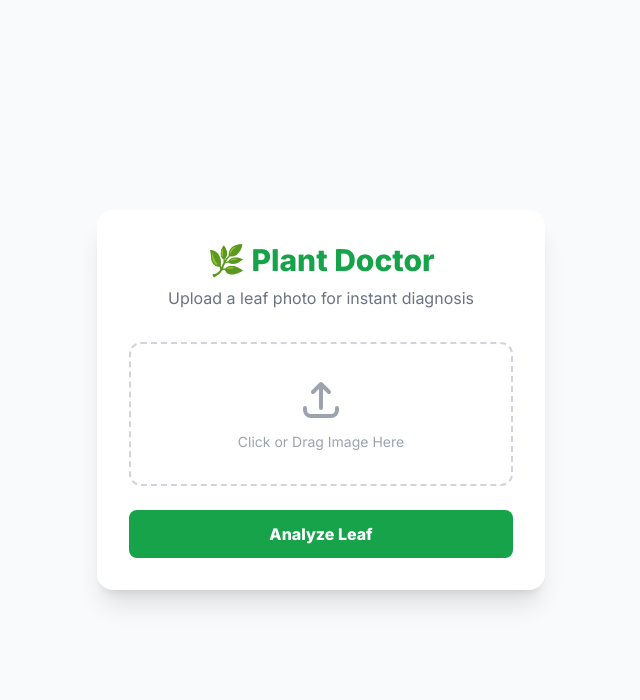
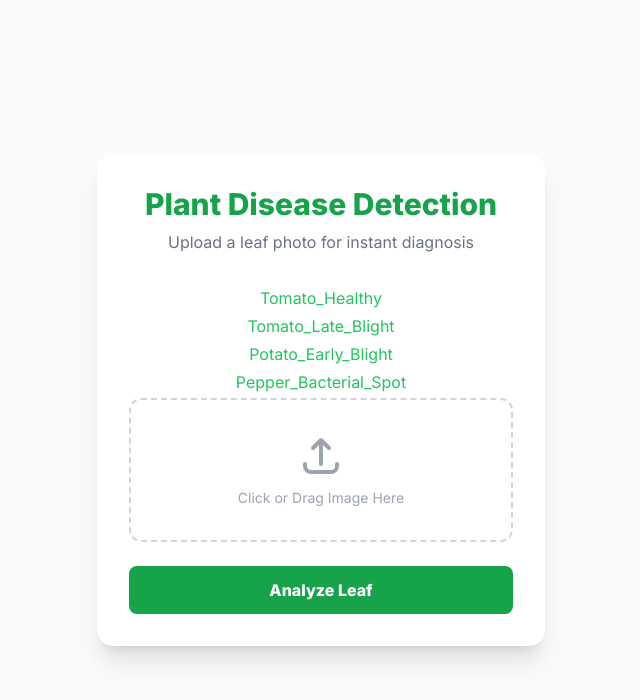
Before and after one commit to YOOSUF-HUB/Plant-Disease-Detection-CNN, a Flask app: page / in a window 1280 px wide. Shown: the top 700 px of the page, without its empty margins (319-959 px from the left). Run offline with Flask 3, Linux system fonts and the light colour scheme; some libraries are stand-ins or nearby versions.

Commit message:
UI Changes

```diff
--- a/app.py
+++ b/app.py
@@ -7,16 +7,25 @@ app = Flask(__name__)
 
 # --- CONFIGURATION ---
 MODEL_PATH = 'model.tflite'
+
+# IMPORTANT: These must match the alphabetical order of the folders
+# you used for training (the "plant_data" folder names).
 CLASS_NAMES = [
-    'Pepper__bell___Bacterial_spot',
-    'Potato___Early_blight',
-    'Tomato_healthy',
-    'Tomato_Late_blight'
+    'Pepper_Bacterial_Spot',
+    'Potato_Early_Blight',
+    'Tomato_Healthy',       # 'H' comes before 'L'
+    'Tomato_Late_Blight'
 ]
 # ---------------------
 
 # 1. Load TFLite Model
-interpreter = tf.lite.Interpreter(model_path=MODEL_PATH)
+# Note: If running on Mac/Linux without full TF, use: import tflite_runtime.interpreter as tf
+try:
+    interpreter = tf.lite.Interpreter(model_path=MODEL_PATH)
+except AttributeError:
+    import tflite_runtime.interpreter as tflite
+    interpreter = tflite.Interpreter(model_path=MODEL_PATH)
+
 interpreter.allocate_tensors()
 
 # Get input and output details
@@ -37,37 +46,37 @@ def predict():
     try:
         # 2. Preprocess Image
         image = Image.open(file)
+
+        # Ensure RGB (removes Alpha channels if png)
+        if image.mode != "RGB":
+            image = image.convert("RGB")
+
         # Resize to 256x256 (Must match your training input)
         img = ImageOps.fit(image, (256, 256), method=Image.Resampling.LANCZOS)
 
         # Convert to array & float32
+        # Result is [0.0, 255.0]. We DO NOT divide by 255 here
+        # because your model has a Rescaling(1./255) layer inside.
         img_array = np.asarray(img).astype(np.float32)
 
         # Add batch dimension (1, 256, 256, 3)
         img_batch = np.expand_dims(img_array, axis=0)
 
-        # 3. Run Inference (TFLite style)
-        # Set the input tensor
+        # 3. Run Inference
         interpreter.set_tensor(input_details[0]['index'], img_batch)
-
-        # Run the calculation
         interpreter.invoke()
-
-        # Get the output tensor
         output_data = interpreter.get_tensor(output_details[0]['index'])
 
         # 4. Process Results
         predicted_index = np.argmax(output_data)
         predicted_class = CLASS_NAMES[predicted_index]
-        confidence = float(np.max(output_data))
 
-        # Adjust confidence logic if your model outputs logits (raw numbers) instead of probabilities
-        # If confidence is like 14.5 or -3.2, we might need softmax here.
-        # Assuming your model ends with Softmax, this is fine.
+        # Get confidence as a percentage (0 to 100)
+        confidence = float(np.max(output_data)) * 100
 
         return jsonify({
             'class': predicted_class,
-            'confidence': confidence
+            'confidence': round(confidence, 2)
         })
 
     except Exception as e:
--- a/templates/index.html
+++ b/templates/index.html
@@ -8,33 +8,61 @@
     <link href="https://fonts.googleapis.com/css2?family=Inter:wght@400;600;800&display=swap" rel="stylesheet">
     <style>
         body { font-family: 'Inter', sans-serif; }
+        /* Simple spinner animation */
+        .loader {
+            border: 3px solid #f3f3f3;
+            border-top: 3px solid #16a34a; /* green-600 */
+            border-radius: 50%;
+            width: 20px;
+            height: 20px;
+            animation: spin 1s linear infinite;
+            display: inline-block;
+            margin-right: 8px;
+        }
+        @keyframes spin { 0% { transform: rotate(0deg); } 100% { transform: rotate(360deg); } }
     </style>
 </head>
 <body class="bg-gray-50 min-h-screen flex flex-col items-center justify-center p-6">
 
     <div class="bg-white p-8 rounded-2xl shadow-xl w-full max-w-md text-center">
-        <h1 class="text-3xl font-extrabold text-green-600 mb-2">🌿 Plant Doctor</h1>
+        <h1 class="text-3xl font-extrabold text-green-600 mb-2">Plant Disease Detection</h1>
         <p class="text-gray-500 mb-8">Upload a leaf photo for instant diagnosis</p>
+        <p class="text-green-500 mb-1">Tomato_Healthy</p>
+        <p class="text-green-500 mb-1">Tomato_Late_Blight</p>
+        <p class="text-green-500 mb-1">Potato_Early_Blight</p>
+        <p class="text-green-500 mb-1">Pepper_Bacterial_Spot</p>
+
 
         <div class="relative border-2 border-dashed border-gray-300 rounded-xl p-8 hover:bg-gray-50 transition cursor-pointer" id="drop-area">
             <input type="file" id="file-input" class="absolute inset-0 w-full h-full opacity-0 cursor-pointer" accept="image/*">
+
             <div id="preview-container">
                 <div class="text-gray-400">
                     <svg class="mx-auto h-12 w-12" fill="none" stroke="currentColor" viewBox="0 0 24 24"><path stroke-linecap="round" stroke-linejoin="round" stroke-width="2" d="M4 16v1a3 3 0 003 3h10a3 3 0 003-3v-1m-4-8l-4-4m0 0L8 8m4-4v12"></path></svg>
                     <p class="mt-2 text-sm">Click or Drag Image Here</p>
                 </div>
             </div>
-            <img id="image-preview" class="hidden w-full h-64 object-cover rounded-lg mt-4 mx-auto" />
+
+            <img id="image-preview" class="hidden w-full h-64 object-cover rounded-lg mt-4 mx-auto shadow-md" />
         </div>
 
-        <button onclick="predict()" id="predict-btn" class="w-full mt-6 bg-green-600 text-white font-bold py-3 px-6 rounded-lg hover:bg-green-700 transition duration-300 disabled:opacity-50">
+        <button onclick="predict()" id="predict-btn" class="w-full mt-6 bg-green-600 text-white font-bold py-3 px-6 rounded-lg hover:bg-green-700 transition duration-300 disabled:opacity-50 disabled:cursor-not-allowed flex items-center justify-center">
             Analyze Leaf
         </button>
 
-        <div id="result" class="hidden mt-6 p-4 bg-green-50 border border-green-200 rounded-lg text-left animate-pulse">
-            <p class="text-sm text-gray-500 uppercase font-bold tracking-wider">Diagnosis</p>
-            <h2 id="result-class" class="text-2xl font-bold text-gray-800">Checking...</h2>
-            <p id="result-confidence" class="text-green-600 font-medium mt-1">Confidence: --%</p>
+        <div id="result" class="hidden mt-6 p-4 bg-green-50 border border-green-200 rounded-lg text-left transition-all">
+            <p class="text-xs text-gray-500 uppercase font-bold tracking-wider mb-1">Diagnosis Result</p>
+            <h2 id="result-class" class="text-xl font-bold text-gray-800 break-words"></h2>
+
+            <div class="mt-3">
+                <div class="flex justify-between text-sm font-medium text-gray-600 mb-1">
+                    <span>Confidence</span>
+                    <span id="confidence-text">0%</span>
+                </div>
+                <div class="w-full bg-gray-200 rounded-full h-2.5">
+                    <div id="confidence-bar" class="h-2.5 rounded-full transition-all duration-500" style="width: 0%"></div>
+                </div>
+            </div>
         </div>
     </div>
 
@@ -43,6 +71,7 @@
         const preview = document.getElementById('image-preview');
         const previewContainer = document.getElementById('preview-container');
         const resultDiv = document.getElementById('result');
+        const btn = document.getElementById('predict-btn');
 
         // Show Image Preview
         fileInput.addEventListener('change', function(e) {
@@ -52,7 +81,8 @@
                 reader.onload = function(e) {
                     preview.src = e.target.result;
                     preview.classList.remove('hidden');
-                    previewContainer.classList.add('hidden');
+                    // Hide the upload icon, but keep the container clickable
+                    document.querySelector('#preview-container div').classList.add('hidden');
                     resultDiv.classList.add('hidden');
                 }
                 reader.readAsDataURL(file);
@@ -67,24 +97,52 @@
             const formData = new FormData();
             formData.append('file', file);
 
-            const btn = document.getElementById('predict-btn');
-            btn.innerText = "Analyzing...";
+            // UI Loading State
+            btn.innerHTML = '<div class="loader"></div> Analyzing...';
             btn.disabled = true;
+            resultDiv.classList.add('hidden');
 
             try {
                 const response = await fetch('/predict', {
                     method: 'POST',
                     body: formData
                 });
+
                 const data = await response.json();
 
-                // Show Result
-                resultDiv.classList.remove('hidden');
-                resultDiv.classList.remove('animate-pulse'); // Stop loading animation
-                document.getElementById('result-class').innerText = data.class;
-                document.getElementById('result-confidence').innerText = `Confidence: ${(data.confidence * 100).toFixed(2)}%`;
+                if (data.error) {
+                    alert("Error: " + data.error);
+                } else {
+                    // Success State
+                    resultDiv.classList.remove('hidden');
+
+                    // Format Class Name (Remove underscores)
+                    const cleanName = data.class.replace(/_/g, ' ');
+                    document.getElementById('result-class').innerText = cleanName;
+
+                    // --- Update Confidence Bar Color & Width ---
+                    const confidenceBar = document.getElementById('confidence-bar');
+                    const confValue = data.confidence;
+
+                    // 1. Reset colors (remove any previously set color classes)
+                    confidenceBar.classList.remove('bg-green-600', 'bg-yellow-500', 'bg-red-600');
+
+                    // 2. Apply new color based on threshold
+                    if (confValue > 80) {
+                        confidenceBar.classList.add('bg-green-600'); // Green for high confidence
+                    } else if (confValue >= 50) {
+                        confidenceBar.classList.add('bg-yellow-500'); // Yellow for medium
+                    } else {
+                        confidenceBar.classList.add('bg-red-600');    // Red for low
+                    }
+
+                    // 3. Update text and width
+                    document.getElementById('confidence-text').innerText = confValue + "%";
+                    confidenceBar.style.width = confValue + "%";
+                }
+
             } catch (error) {
-                alert("Error analyzing image");
+                alert("Error connecting to server.");
                 console.error(error);
             } finally {
                 btn.innerText = "Analyze Leaf";
```
